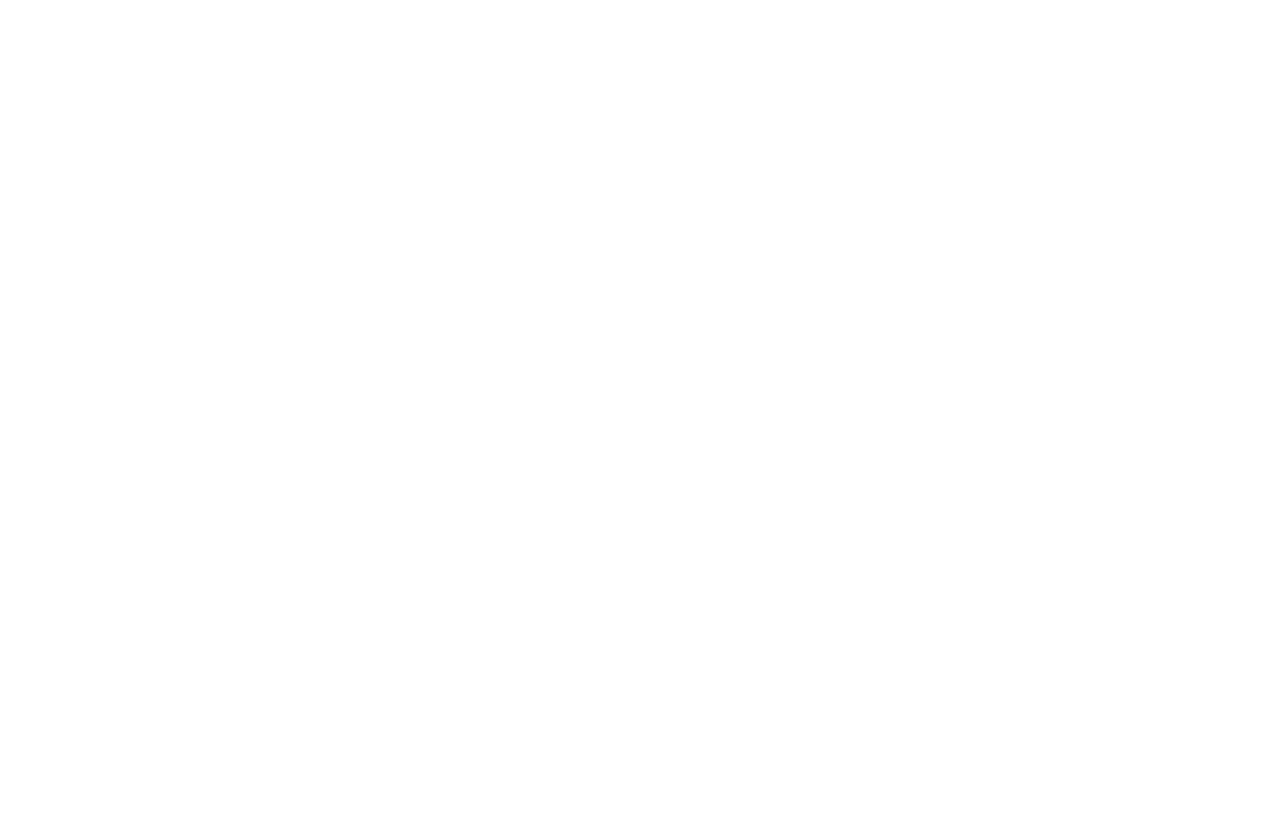
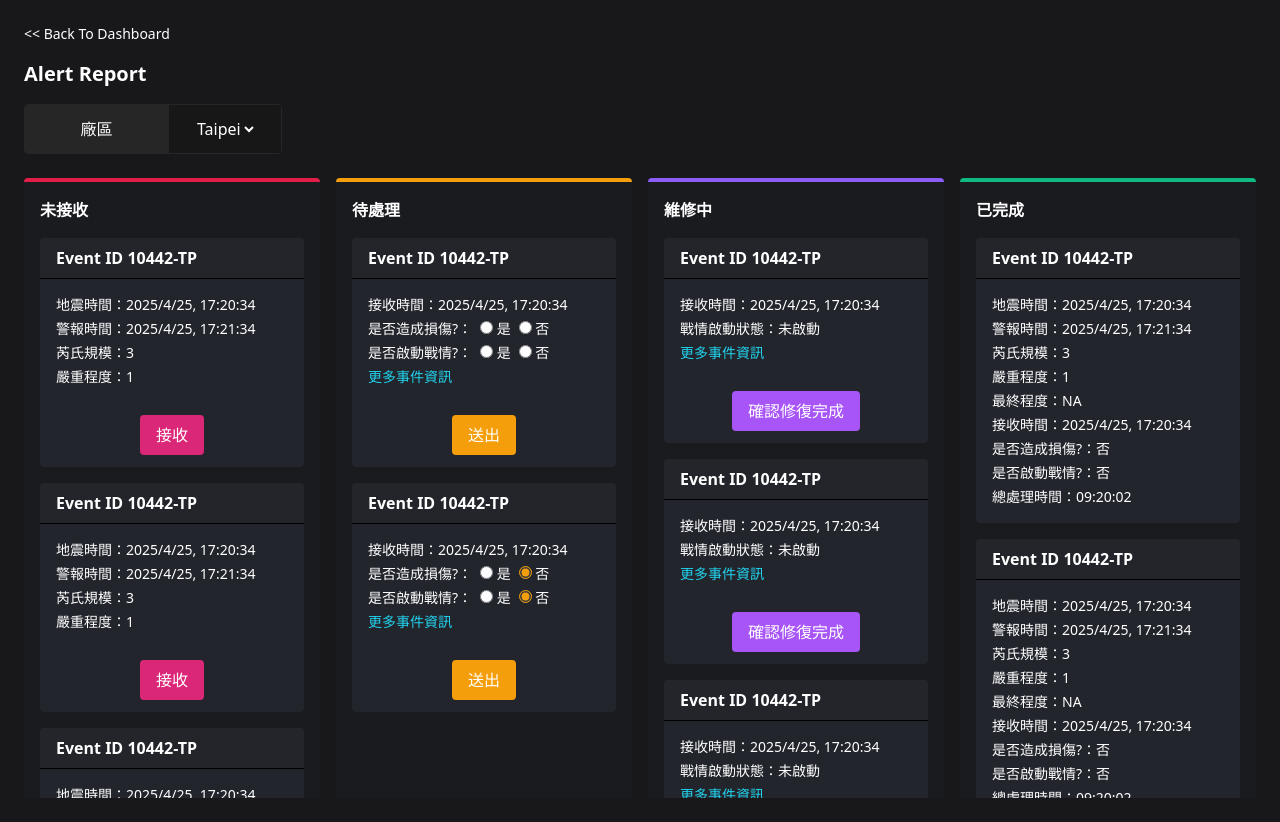
Before and after one commit to Peipeixuan/Earthquake-Event-Dispatcher, a React (Vite) app in the folder frontend/: page /alert in a window 1280 px wide. Before the commit this address had no page. Before the commit the page ends 800 px from the top, so only its background shows below. Built offline with nearby package versions, Linux system fonts and the light colour scheme.

Commit message:
Add Alert UI

```diff
--- /dev/null
+++ b/frontend/src/components/event-card.jsx
@@ -0,0 +1,84 @@
+import React from "react";
+
+export default function EventCard({ status, data }) {
+  const actionMap = {
+    未接收: "接收",
+    待處理: "送出",
+    維修中: "確認修復完成",
+  };
+
+  const buttonColorMap = {
+    未接收: "bg-pink-600 hover:bg-pink-700",
+    待處理: "bg-amber-500 hover:bg-amber-600",
+    維修中: "bg-purple-500 hover:bg-purple-600",
+  };
+
+  return (
+    <div className="bg-[#22252C] text-white rounded shadow-sm overflow-hidden">
+      <div className="bg-[#23252A] border-b border-black px-4 py-2 font-semibold">
+        Event ID {data.id}
+      </div>
+
+      <div className="px-4 py-4 text-sm space-y-1">
+        {(status === "未接收" || status === "已完成") && (
+          <>
+            <div>地震時間：{data.eqTime}</div>
+            <div>警報時間：{data.alertTime}</div>
+            <div>芮氏規模：{data.magnitude}</div>
+            <div>嚴重程度：{data.level}</div>
+            {status === "已完成" && <div>最終程度：{data.finalLevel}</div>}
+          </>
+        )}
+
+        {(status === "待處理" || status === "維修中" || status === "已完成") && (
+          <div>接收時間：{data.receiveTime}</div>
+        )}
+
+        {status === "待處理" && (
+          <>
+            <div>
+              是否造成損傷?：
+              <label className="ml-2"><input type="radio" className="accent-amber-500" name={`success-${data.id}`} defaultChecked={data.alertSuccess === "是"} /> 是</label>
+              <label className="ml-2"><input type="radio" className="accent-amber-500" name={`success-${data.id}`} defaultChecked={data.alertSuccess === "否"} /> 否</label>
+            </div>
+            <div>
+              是否啟動戰情?：
+              <label className="ml-2"><input type="radio" className="accent-amber-500" name={`device-${data.id}`} defaultChecked={data.deviceActivated === "是"} /> 是</label>
+              <label className="ml-2"><input type="radio" className="accent-amber-500" name={`device-${data.id}`} defaultChecked={data.deviceActivated === "否"} /> 否</label>
+            </div>
+            <div>
+              <a href="#" className="text-cyan-400 text-sm">更多事件資訊</a>
+            </div>
+          </>
+        )}
+
+        {status === "維修中" && (
+          <>
+            <div>戰情啟動狀態：{data.status}</div>
+            <div>
+              <a href="#" className="text-cyan-400 text-sm">更多事件資訊</a>
+            </div>
+          </>
+        )}
+
+        {status === "已完成" && (
+          <>
+            <div>是否造成損傷?：{data.alertSuccess}</div>
+            <div>是否啟動戰情?：{data.deviceActivated}</div>
+            <div>總處理時間：{data.duration}</div>
+          </>
+        )}
+      </div>
+
+      {status !== "已完成" && (
+        <div className="py-3 flex justify-center">
+          <button
+            className={`px-4 py-2 rounded text-white ${buttonColorMap[status]}`}
+          >
+            {actionMap[status]}
+          </button>
+        </div>
+      )}
+    </div>
+  );
+}
--- a/frontend/src/main.jsx
+++ b/frontend/src/main.jsx
@@ -4,6 +4,7 @@
 import './index.css'
 import { BrowserRouter, Routes, Route } from 'react-router-dom';
 import Simulation from './pages/simulation.jsx';
+import AlertReport from './pages/alert-report.jsx';
 
 
 ReactDOM.createRoot(document.getElementById('root')).render(
@@ -12,6 +13,7 @@
       <Routes>
         <Route path="/" element={<App />} />
         <Route path="/simulation" element={<Simulation />} />
+        <Route path="/alert" element={<AlertReport />} />
       </Routes>
     </BrowserRouter>
   </React.StrictMode>,
--- /dev/null
+++ b/frontend/src/pages/alert-report.jsx
@@ -0,0 +1,73 @@
+import React from "react";
+import EventCard from "../components/event-card";
+import Input from "../components/input";
+import { useNavigate } from "react-router-dom";
+import "../styles/alert-report.css";  // ✅ 引入你新增的樣式
+
+const mockData = {
+  未接收: [
+    { id: "10442-TP", eqTime: "2025/4/25, 17:20:34", alertTime: "2025/4/25, 17:21:34", magnitude: 3, level: "1" },
+    { id: "10442-TP", eqTime: "2025/4/25, 17:20:34", alertTime: "2025/4/25, 17:21:34", magnitude: 3, level: "1" },
+    { id: "10442-TP", eqTime: "2025/4/25, 17:20:34", alertTime: "2025/4/25, 17:21:34", magnitude: 3, level: "1" },
+  ],
+  待處理: [
+    { id: "10442-TP", receiveTime: "2025/4/25, 17:20:34", alertSuccess: "否", deviceActivated: "否" },
+    { id: "10442-TP", receiveTime: "2025/4/25, 17:20:34", alertSuccess: "否", deviceActivated: "否" },
+  ],
+  維修中: [
+    { id: "10442-TP", receiveTime: "2025/4/25, 17:20:34", status: "未啟動" },
+    { id: "10442-TP", receiveTime: "2025/4/25, 17:20:34", status: "未啟動" },
+    { id: "10442-TP", receiveTime: "2025/4/25, 17:20:34", status: "未啟動" },
+  ],
+  已完成: [
+    { id: "10442-TP", eqTime: "2025/4/25, 17:20:34", alertTime: "2025/4/25, 17:21:34", magnitude: 3, level: "1", finalLevel: "NA", receiveTime: "2025/4/25, 17:20:34", alertSuccess: "否", deviceActivated: "否", duration: "09:20:02" },
+    { id: "10442-TP", eqTime: "2025/4/25, 17:20:34", alertTime: "2025/4/25, 17:21:34", magnitude: 3, level: "1", finalLevel: "NA", receiveTime: "2025/4/25, 17:20:34", alertSuccess: "否", deviceActivated: "否", duration: "09:20:02" },
+  ]
+};
+
+export default function AlertReport() {
+  const navigate = useNavigate();
+
+  const sections = [
+    { title: "未接收", color: "#E11D48" },
+    { title: "待處理", color: "#F59E0B" },
+    { title: "維修中", color: "#8B5CF6" },
+    { title: "已完成", color: "#10B981" },
+  ];
+
+  return (
+    <div className="min-h-screen bg-zinc-900 text-white p-6">
+      <div
+        onClick={() => navigate("/")}
+        className="cursor-pointer text-sm text-white hover:underline mb-4"
+      >
+        &lt;&lt; Back To Dashboard
+      </div>
+
+      <h2 className="text-xl font-bold mb-4">Alert Report</h2>
+
+      <div className="mb-6">
+        <Input title="廠區">
+          <select className="bg-transparent text-white border-none focus:ring-0">
+            <option value="Taipei">Taipei</option>
+          </select>
+        </Input>
+      </div>
+
+      <div className="grid grid-cols-1 md:grid-cols-4 gap-4">
+        {sections.map(({ title, color }) => (
+          <div key={title} className="rounded overflow-hidden flex flex-col bg-[#1A1B1F]">
+            <div className="h-1" style={{ backgroundColor: color }}></div>
+            <div className="p-4 font-semibold">{title}</div>
+            <div className="overflow-y-auto flex-1 px-4 pb-4 space-y-4 custom-scrollbar"
+                 style={{ maxHeight: "calc(100vh - 240px)" }}>
+              {(mockData[title] || []).map((data, i) => (
+                <EventCard key={i} status={title} data={data} />
+              ))}
+            </div>
+          </div>
+        ))}
+      </div>
+    </div>
+  );
+}
--- /dev/null
+++ b/frontend/src/styles/alert-report.css
@@ -0,0 +1,13 @@
+/* 自定義 scroll bar 樣式 */
+.custom-scrollbar::-webkit-scrollbar {
+    width: 8px;
+  }
+
+  .custom-scrollbar::-webkit-scrollbar-track {
+    background: #1A1B1F;
+  }
+
+  .custom-scrollbar::-webkit-scrollbar-thumb {
+    background-color: rgba(40, 40, 43, 0.7);
+    border-radius: 4px;
+  }
```
Also changed, not shown: 1 other file (tests, documents, lock files or other folders).
